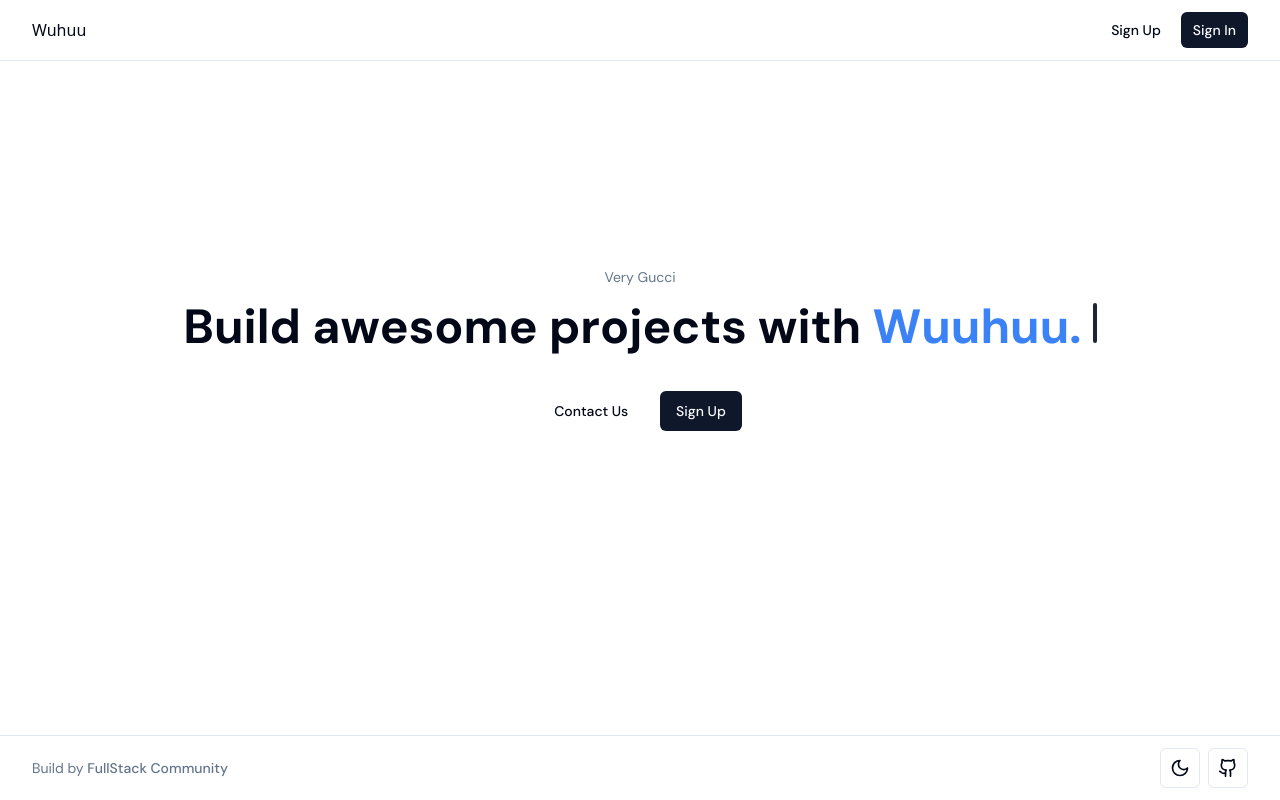
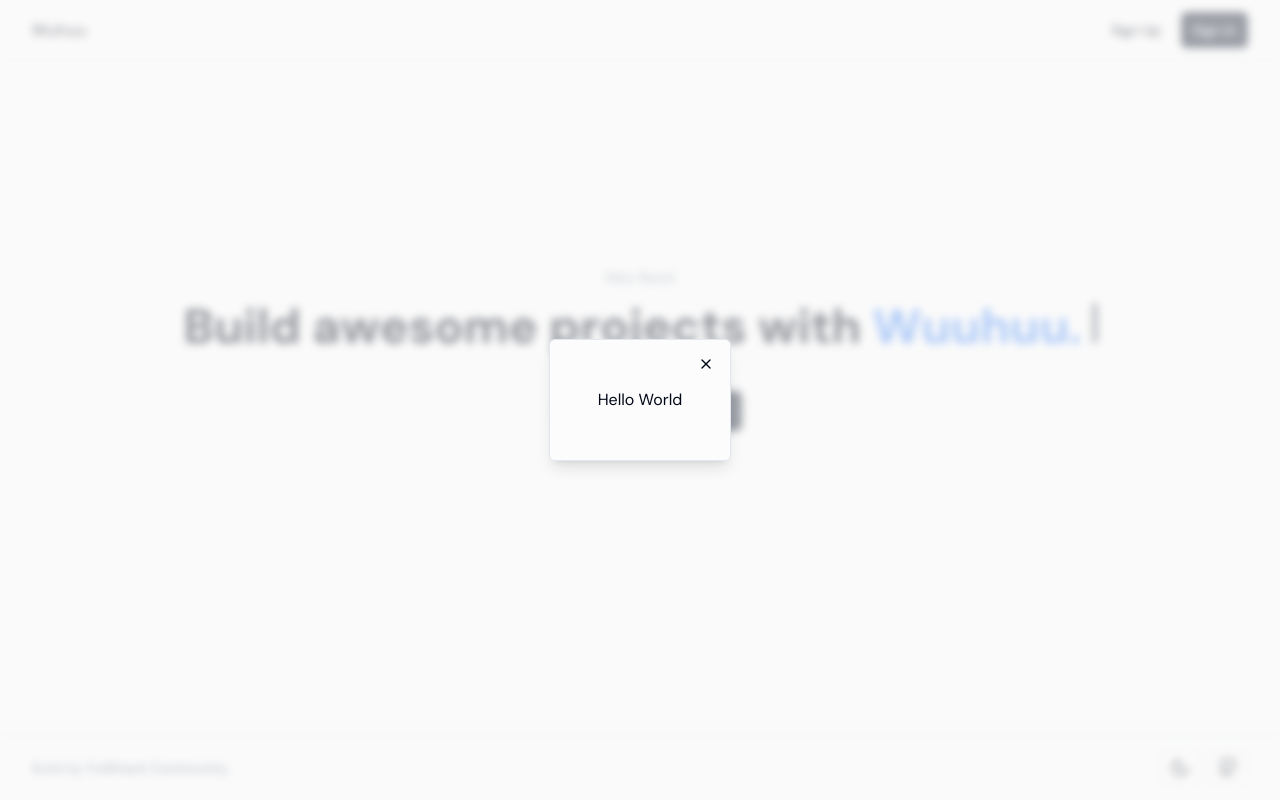
Before and after one commit to BigBabyofTel/linear-app, a React (Vite) app in the folder frontend/: page / in a window 1280 px wide. Built offline with nearby package versions, Linux system fonts and the light colour scheme.

Commit message:
feat: modal ui

```diff
--- a/frontend/src/components/ui/button.tsx
+++ b/frontend/src/components/ui/button.tsx
@@ -1,7 +1,7 @@
-import { cva, type VariantProps } from "class-variance-authority"
-import { cn } from "@/lib/utils"
-import { ButtonHTMLAttributes, forwardRef } from "react"
-import { Icons } from "../icons"
+import { cva, type VariantProps } from "class-variance-authority";
+import { cn } from "@/lib/utils";
+import { ButtonHTMLAttributes, forwardRef } from "react";
+import { Icons } from "../icons";
 
 const buttonVariants = cva(
   "inline-flex items-center justify-center whitespace-nowrap rounded-md text-sm font-medium ring-offset-background transition-colors focus-visible:outline-none focus-visible:ring-2 focus-visible:ring-ring focus-visible:ring-offset-2 disabled:pointer-events-none disabled:opacity-50",
@@ -9,12 +9,9 @@
     variants: {
       variant: {
         default: "bg-primary text-primary-foreground hover:bg-primary/90",
-        destructive:
-          "bg-destructive text-destructive-foreground hover:bg-destructive/90",
-        outline:
-          "border border-input bg-background hover:bg-accent hover:text-accent-foreground",
-        secondary:
-          "bg-secondary text-secondary-foreground hover:bg-secondary/80",
+        destructive: "bg-destructive text-destructive-foreground hover:bg-destructive/90",
+        outline: "border border-input bg-background hover:bg-accent hover:text-accent-foreground",
+        secondary: "bg-secondary text-secondary-foreground hover:bg-secondary/80",
         ghost: "hover:bg-accent hover:text-accent-foreground",
         link: "text-primary underline-offset-4 hover:underline",
       },
@@ -23,34 +20,31 @@
         sm: "h-9 rounded-md px-3",
         lg: "h-11 rounded-md px-8",
         icon: "h-10 w-10",
+        iconSm: "size-8 p-0",
       },
     },
     defaultVariants: {
       variant: "default",
       size: "default",
     },
-  }
-)
+  },
+);
 
-export type ButtonProps = ButtonHTMLAttributes<HTMLButtonElement> & VariantProps<typeof buttonVariants> & {
-  isLoading?: boolean
-}
+export type ButtonProps = ButtonHTMLAttributes<HTMLButtonElement> &
+  VariantProps<typeof buttonVariants> & {
+    isLoading?: boolean;
+  };
 
 const Button = forwardRef<HTMLButtonElement, ButtonProps>(
   ({ className, variant, size, children, isLoading, ...props }, ref) => {
-
     return (
-      <button
-        className={cn(buttonVariants({ variant, size, className }))}
-        ref={ref}
-        {...props}
-      >
-        {isLoading && <Icons.Spinner className="animate-spin size-4" />}
+      <button className={cn(buttonVariants({ variant, size, className }))} ref={ref} {...props}>
+        {isLoading && <Icons.Spinner className="size-4 animate-spin" />}
         {children}
       </button>
-    )
-  }
-)
-Button.displayName = "Button"
+    );
+  },
+);
+Button.displayName = "Button";
 
-export { Button, buttonVariants }
+export { Button, buttonVariants };
--- /dev/null
+++ b/frontend/src/components/ui/modal.tsx
@@ -0,0 +1,46 @@
+import { cn } from "@/lib/utils";
+import { ReactNode, useEffect, useRef } from "react";
+import { Button } from "./button";
+import { Icons } from "../icons";
+import { useClickOutside } from "@/hooks/use-click-outside";
+
+export type ModalProps = {
+  children: ReactNode;
+  isOpen: boolean;
+  onClose: () => void;
+  className?: string;
+};
+export function Modal({ children, isOpen, className, onClose }: ModalProps) {
+  const modalRef = useRef<HTMLDivElement | null>(null);
+
+  useClickOutside(modalRef, onClose);
+
+  useEffect(() => {
+    function handleKeyDown(event: KeyboardEvent) {
+      if (event.key === "Escape") {
+        onClose();
+      }
+    }
+
+    if (isOpen) {
+      window.addEventListener("keydown", handleKeyDown);
+    }
+
+    return () => {
+      window.removeEventListener("keydown", handleKeyDown);
+    };
+  }, [isOpen, onClose]);
+
+  return (
+    isOpen && (
+      <div className="fixed inset-0 flex items-center justify-center bg-background/60 backdrop-blur-sm">
+        <div ref={modalRef} className={cn("relative rounded-md border border-border bg-card shadow-lg", className)}>
+          <Button className="absolute right-2 top-2" variant="ghost" size="iconSm" onClick={onClose}>
+            <Icons.Close className="size-4" />
+          </Button>
+          {children}
+        </div>
+      </div>
+    )
+  );
+}
--- a/frontend/src/globals.css
+++ b/frontend/src/globals.css
@@ -11,10 +11,10 @@
 
 @layer base {
   :root {
-    --background: 0 0% 100%;
+    --background: 4 3% 98%;
     --foreground: 222.2 84% 4.9%;
 
-    --card: 0 0% 100%;
+    --card: 0 0% 99%;
     --card-foreground: 222.2 84% 4.9%;
 
     --popover: 0 0% 100%;
--- /dev/null
+++ b/frontend/src/hooks/use-click-outside.ts
@@ -0,0 +1,33 @@
+import { RefObject, useEffect } from "react";
+
+export function useClickOutside<T extends HTMLElement>(
+  ref: RefObject<T>,
+  handler: (e: Event) => void,
+  secRef?: RefObject<HTMLElement>,
+  disabled = false,
+) {
+  useEffect(() => {
+    if (disabled) return;
+
+    const listener = (e: Event) => {
+      const el = ref?.current;
+      if (!el || el.contains(e.target as Node) || null) {
+        return;
+      }
+
+      if (secRef?.current?.contains(e.target as Node) || null) {
+        return;
+      }
+
+      handler(e);
+    };
+
+    document.addEventListener("mousedown", listener);
+    document.addEventListener("touchstart", listener);
+
+    return () => {
+      document.removeEventListener("mousedown", listener);
+      document.removeEventListener("touchstart", listener);
+    };
+  }, [ref, handler, disabled, secRef]);
+}
--- a/frontend/src/routes/index.lazy.tsx
+++ b/frontend/src/routes/index.lazy.tsx
@@ -1,6 +1,8 @@
 import { Button } from "@/components/ui/button";
+import { Modal } from "@/components/ui/modal";
 import { TypewriterEffect } from "@/components/ui/typewriter-effect";
 import { createLazyFileRoute } from "@tanstack/react-router";
+import { useState } from "react";
 
 export const Route = createLazyFileRoute("/")({
   component: Index,
@@ -26,16 +28,23 @@
 ];
 
 function Index() {
+  const [open, setOpen] = useState(true);
   return (
+    <>
       <main className="flex-1">
         <div className="mt-12 flex flex-col items-center justify-center md:h-[20rem] lg:h-[30rem]">
           <p className="mb-4 text-sm text-muted-foreground">Very Gucci</p>
           <TypewriterEffect words={words} />
           <div className="mt-10 flex flex-col space-x-0 space-y-4 md:flex-row md:space-x-4 md:space-y-0">
             <Button variant="ghost">Contact Us</Button>
-          <Button>Sign Up</Button>
+            <Button onClick={() => setOpen(true)}>Sign Up</Button>
           </div>
         </div>
       </main>
+
+      <Modal onClose={() => setOpen(false)} className="p-12" isOpen={open}>
+        Hello World
+      </Modal>
+    </>
   );
 }
```
Also changed, not shown: frontend/src/components/icons.tsx (+7 -6 lines). Lines whose indentation alone changed are shown as unchanged.
